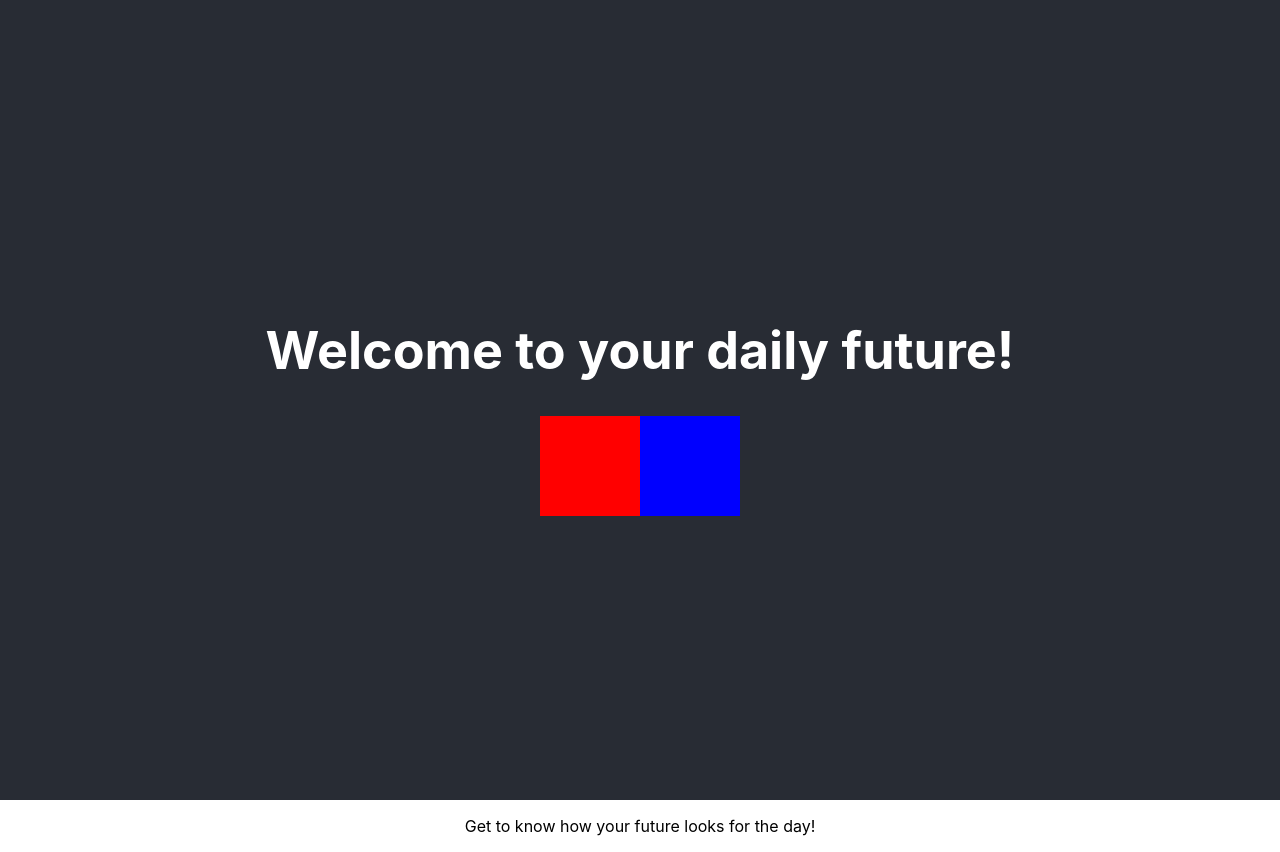
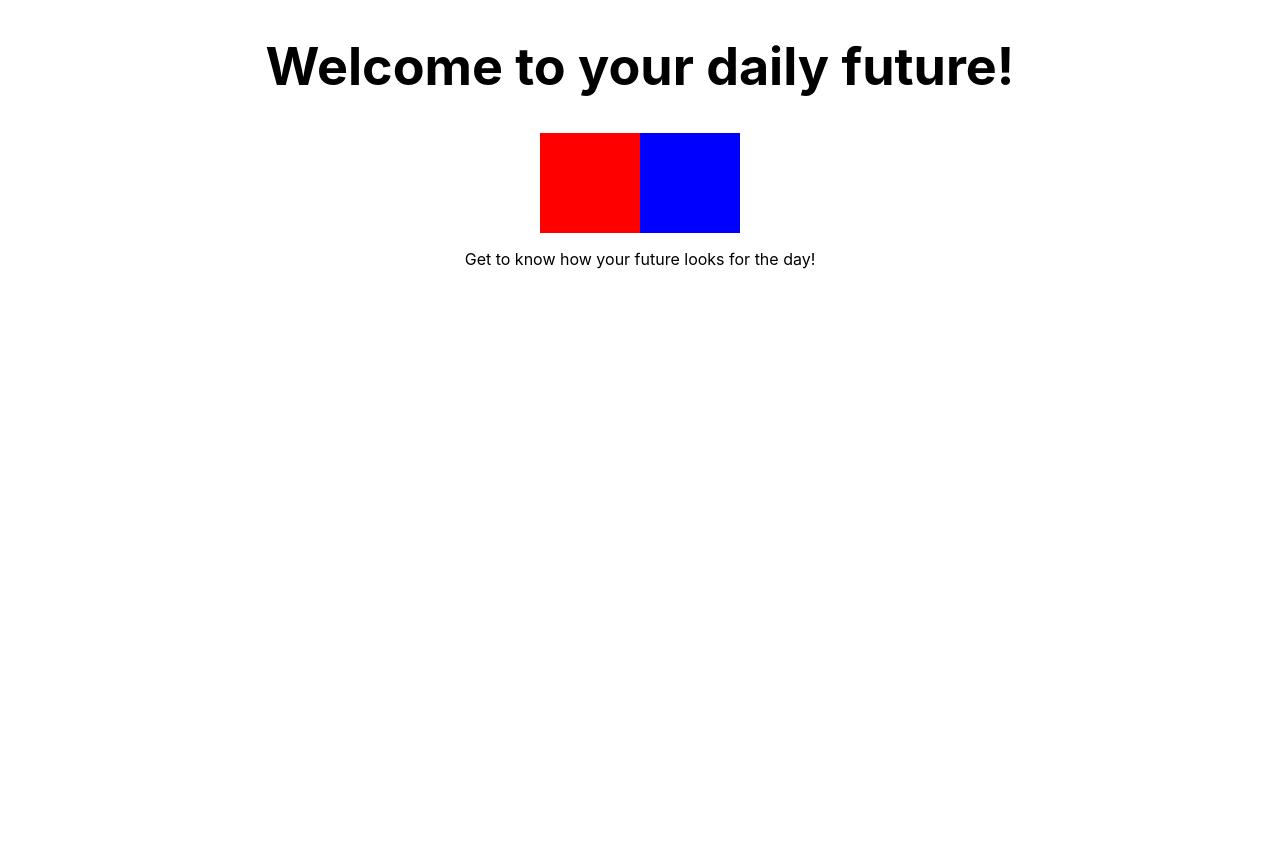
Before and after one commit to Murjana/YourDailyFuture, a React (Create React App) app: page / in a window 1280 px wide. After the commit the page ends 800 px from the top, so only its background shows below. Built offline with nearby package versions, Linux system fonts and the light colour scheme.

Commit message:
deleted the background color and updated the body

```diff
--- a/src/App.css
+++ b/src/App.css
@@ -4,14 +4,11 @@
 
 
 .App-header {
-  background-color: #282c34;
-  min-height: 100vh;
   display: flex;
   flex-direction: column;
   align-items: center;
   justify-content: center;
   font-size: calc(10px + 2vmin);
-  color: white;
 }
 
 .App-body{
```
